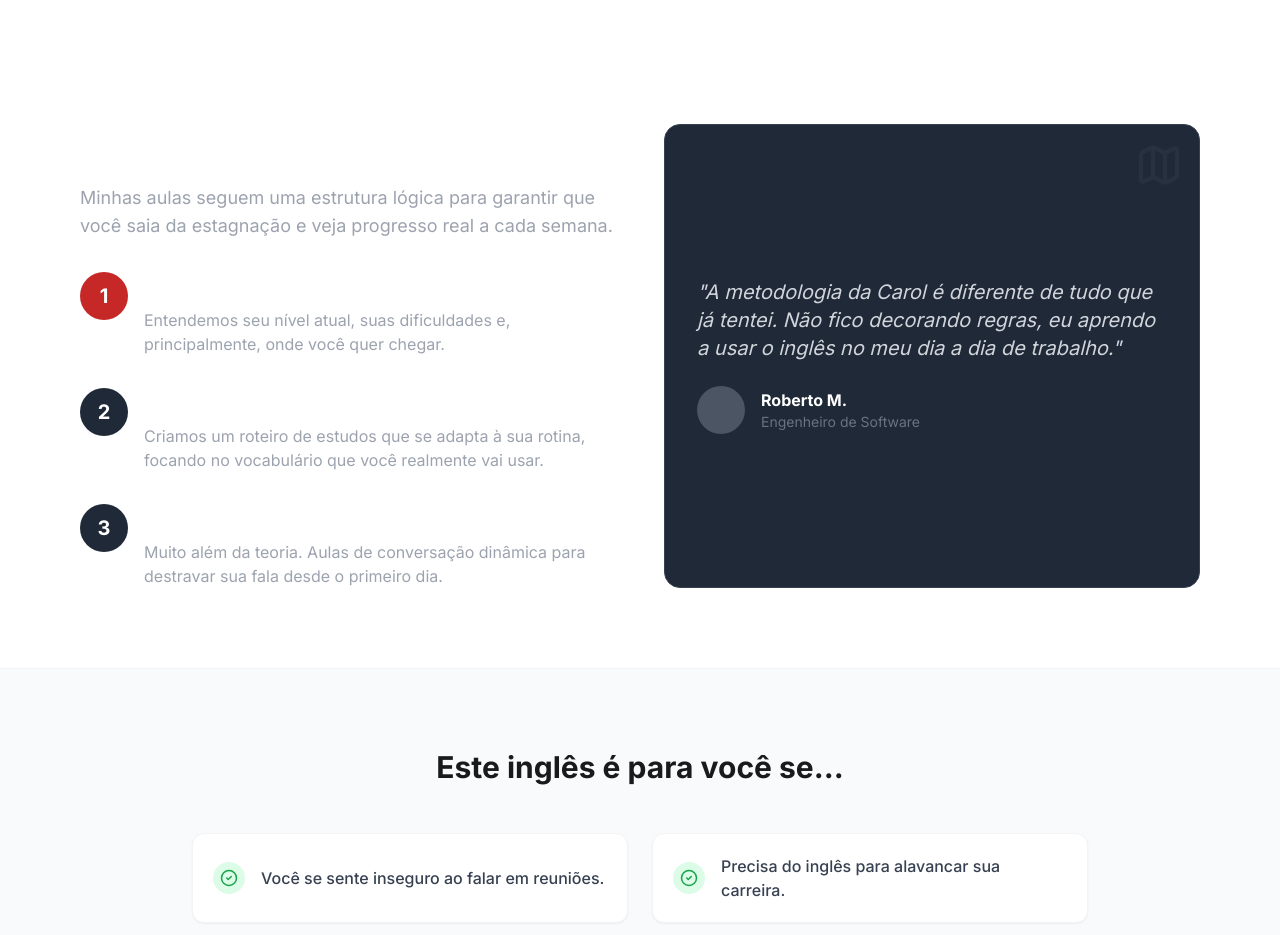
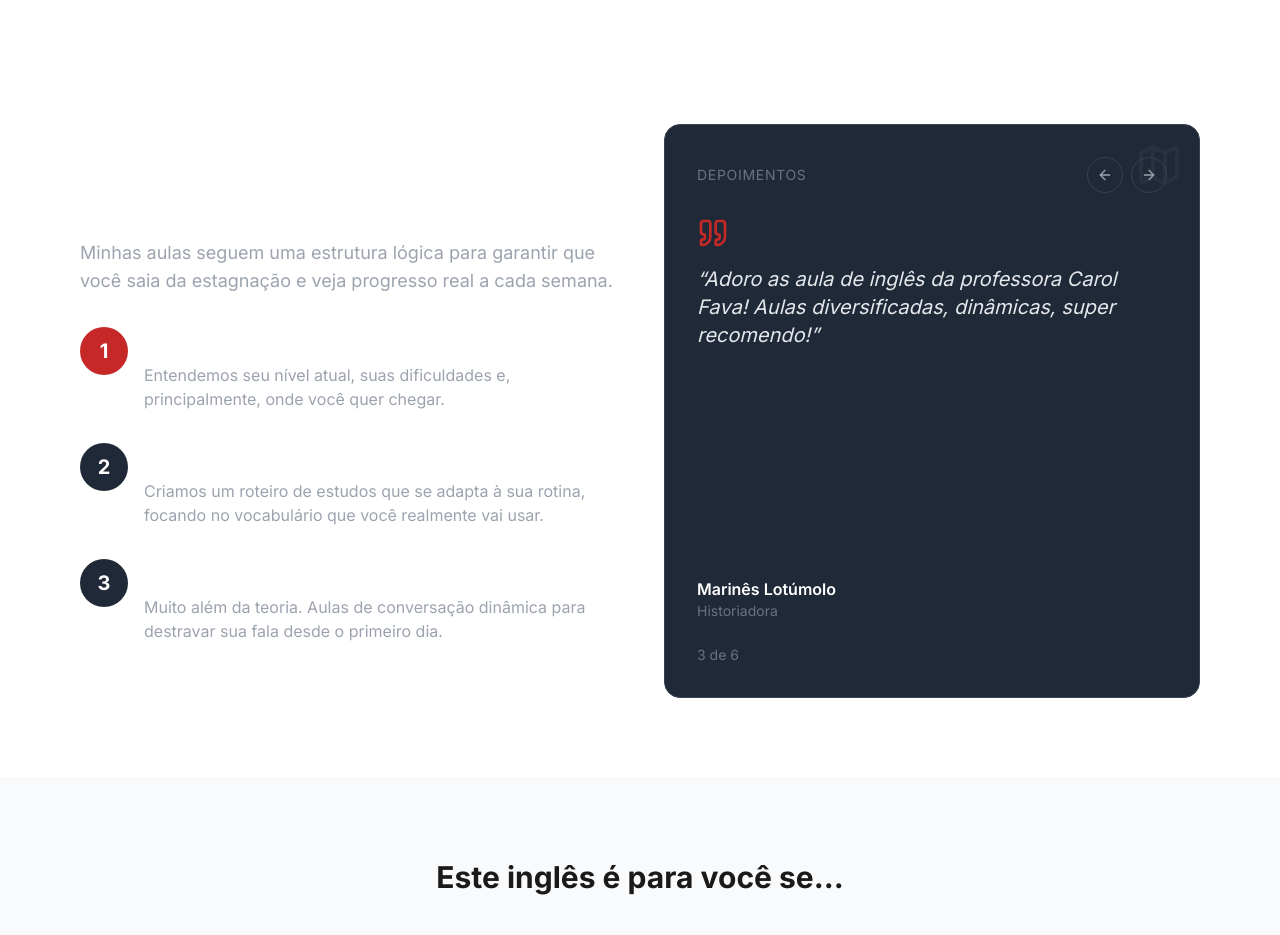
Before and after one commit to Winove33win/aula-de-ingles, a React (Vite) app: page /#/ in a window 1280 px wide. Shown: the part 1320-2255 px from the top of the page. Built offline with nearby package versions, Linux system fonts and the light colour scheme.

Commit message:
Adiciona autoplay ao carrossel

```diff
--- a/components/Header.tsx
+++ b/components/Header.tsx
@@ -2,6 +2,7 @@ import React, { useState, useEffect } from 'react';
 import { NavLink, useLocation } from 'react-router-dom';
 import { Menu, X, Phone } from 'lucide-react';
 import { NavRoute } from '../types';
+import { buildWhatsAppLink } from '../services/whatsapp';
 
 const Header: React.FC = () => {
   const [isOpen, setIsOpen] = useState(false);
@@ -59,7 +60,7 @@ const Header: React.FC = () => {
             </NavLink>
           ))}
           <a
-            href="https://wa.me/5511999999999" // Example WhatsApp
+            href={buildWhatsAppLink('Olá! Vim pelo site e quero falar sobre aulas de inglês.')}
             target="_blank"
             rel="noopener noreferrer"
             className="bg-brand-red text-white px-5 py-2 rounded-full text-sm font-semibold hover:bg-red-800 transition-colors flex items-center gap-2"
@@ -95,7 +96,7 @@ const Header: React.FC = () => {
             </NavLink>
           ))}
            <a
-            href="https://wa.me/5511999999999"
+            href={buildWhatsAppLink('Olá! Vim pelo site e quero falar sobre aulas de inglês.')}
             className="mt-2 w-full bg-green-600 text-white py-3 rounded-lg flex items-center justify-center gap-2 font-bold"
           >
             <Phone size={20} />
--- a/components/LevelTest.tsx
+++ b/components/LevelTest.tsx
@@ -3,6 +3,7 @@ import { MessageSquare, Sparkles, Loader2, RefreshCw, CheckCircle } from 'lucide
 import Button from './Button';
 import { assessEnglishLevel } from '../services/geminiService';
 import { AssessmentResult } from '../types';
+import { buildWhatsAppLink } from '../services/whatsapp';
 
 const LevelTest: React.FC = () => {
   const [text, setText] = useState('');
@@ -99,7 +100,7 @@ const LevelTest: React.FC = () => {
                 <RefreshCw size={18} /> Tentar Novamente
               </Button>
               <a
-                href={`https://wa.me/5511999999999?text=Olá, fiz o teste no site e meu nível deu ${result.cefrLevel}. Gostaria de saber mais sobre o curso ${result.recommendedCourse}.`}
+                href={buildWhatsAppLink(`Olá! Fiz o teste no site e meu nível deu ${result.cefrLevel}. Gostaria de saber mais sobre o curso ${result.recommendedCourse}.`)}
                 target="_blank"
                 rel="noreferrer"
                 className="flex-1"
--- a/pages/About.tsx
+++ b/pages/About.tsx
@@ -2,6 +2,7 @@ import React from 'react';
 import Section from '../components/Section';
 import Button from '../components/Button';
 import { Award, BookOpen, Heart } from 'lucide-react';
+import { buildWhatsAppLink } from '../services/whatsapp';
 
 const About: React.FC = () => {
   return (
@@ -23,7 +24,11 @@ const About: React.FC = () => {
               </p>
             </div>
             <div className="mt-8">
-              <a href="https://wa.me/5511999999999" target="_blank" rel="noreferrer">
+              <a
+                href={buildWhatsAppLink('Olá! Vim pela página Sobre e quero saber mais sobre as aulas.')}
+                target="_blank"
+                rel="noreferrer"
+              >
                 <Button>Vamos conversar?</Button>
               </a>
             </div>
--- a/pages/Home.tsx
+++ b/pages/Home.tsx
@@ -1,10 +1,73 @@
-import React from 'react';
+import React, { useEffect, useMemo, useState } from 'react';
 import { Link } from 'react-router-dom';
-import { ArrowRight, CheckCircle2, Globe, TrendingUp, Users, Map, Calendar, HelpCircle, MessageCircle } from 'lucide-react';
+import { ArrowLeft, ArrowRight, CheckCircle2, Globe, TrendingUp, Users, Map, Calendar, HelpCircle, MessageCircle, Quote } from 'lucide-react';
 import Section from '../components/Section';
 import Button from '../components/Button';
+import { buildWhatsAppLink } from '../services/whatsapp';
 
 const Home: React.FC = () => {
+  const testimonials = useMemo(
+    () => [
+      {
+        quote:
+          'Melhor professora, melhor aula e melhor método! Amo todas as aulas e sempre estou aprendendo mais. Carisma, empatia, um ótimo humor e vontade de ensinar é tudo que um bom professor precisa, e ela tem tudo isso de sobra!',
+        author: 'Lucas Filletti Nascimento',
+      },
+      {
+        quote:
+          'Nunca é tarde para aprender outra língua. Aos 50 anos resolvi enfrentar esse desafio que estava adiando há anos e por diversos motivos. Então, quando conheci a teacher Carol e seu método dinâmico, criativo e muito estimulante, tomei a decisão de estudar inglês. Posso dizer que foi um processo prazeroso e divertido esse aprendizado. O prazer foi ainda maior quando percebi que conseguia me comunicar com nativos. Obrigada querida professora por tornar esse meu sonho possível.',
+        author: 'Rosa A. C. Zoppi',
+      },
+      {
+        quote:
+          'Adoro as aula de inglês da professora Carol Fava! Aulas diversificadas, dinâmicas, super recomendo!',
+        author: 'Marinês Lotúmolo',
+        role: 'Historiadora',
+      },
+      {
+        quote:
+          'Conheci a professora Carol quando depois de um tempo eu quis voltar a estudar inglês para não perder a fluência. Falei com a Carol e ela se dispôs a dar aulas em um modelo super dinâmico onde cada aula era diferente da outra. Chegamos a fazer massinha de modelar ouvindo a receita em inglês. Super criativa. A pronúncia dela é perfeita e não mede esforços para que o aluno atinja os seus objetivos. She is really an awesome English Teacher.',
+        author: 'Luiz Machado',
+        role: 'Director in a Textile Company',
+      },
+      {
+        quote:
+          'A Teacher Carol é muito especial, tem paciência, conhecimento e didática para com seus alunos desde o básico, como eu.',
+        author: 'Silmara Freitas',
+        role: 'Psicóloga',
+      },
+      {
+        quote:
+          "I first had classes with Carol in Middle schoo, and back then I loved it. The classes were funny, interesting and very dinamic. She was able to make learning easy. So when I heard she was teaching online classes I just knew it was time to come back to study. And I'm very gratefull and happy for this.",
+        author: 'Nadine Pivetta',
+        role: 'Geologist',
+      },
+    ],
+    []
+  );
+  const [currentIndex, setCurrentIndex] = useState(0);
+  const [isPaused, setIsPaused] = useState(false);
+
+  useEffect(() => {
+    if (isPaused) {
+      return undefined;
+    }
+
+    const timer = window.setInterval(() => {
+      setCurrentIndex((prev) => (prev + 1) % testimonials.length);
+    }, 3000);
+
+    return () => window.clearInterval(timer);
+  }, [isPaused, testimonials.length]);
+
+  const handlePrev = () => {
+    setCurrentIndex((prev) => Math.max(prev - 1, 0));
+  };
+
+  const handleNext = () => {
+    setCurrentIndex((prev) => Math.min(prev + 1, testimonials.length - 1));
+  };
+
   return (
     <>
       {/* Hero Section */}
@@ -27,7 +90,11 @@ const Home: React.FC = () => {
               Aulas personalizadas focadas em comunicação real, negócios e desenvolvimento profissional. Chega de travar na hora de falar.
             </p>
             <div className="flex flex-col sm:flex-row gap-4">
-              <a href="https://wa.me/5511999999999" target="_blank" rel="noreferrer">
+              <a
+                href={buildWhatsAppLink('Olá! Vim pelo site e quero saber mais sobre as aulas.')}
+                target="_blank"
+                rel="noreferrer"
+              >
                 <Button>Fale comigo no WhatsApp</Button>
               </a>
               <Link to="/courses">
@@ -148,19 +215,62 @@ const Home: React.FC = () => {
               </div>
             </div>
           </div>
-          <div className="relative h-full min-h-[400px] bg-gray-800 rounded-2xl p-8 flex flex-col justify-center border border-gray-700">
-             <div className="absolute top-4 right-4 text-gray-600">
+          <div
+            className="relative h-full min-h-[400px] bg-gray-800 rounded-2xl p-8 flex flex-col justify-center border border-gray-700"
+            onMouseEnter={() => setIsPaused(true)}
+            onMouseLeave={() => setIsPaused(false)}
+          >
+             <div className="absolute top-4 right-4 text-gray-600 z-0">
                <Map size={48} opacity={0.2} />
              </div>
-             <blockquote className="text-xl italic text-gray-300 mb-6">
-               "A metodologia da Carol é diferente de tudo que já tentei. Não fico decorando regras, eu aprendo a usar o inglês no meu dia a dia de trabalho."
-             </blockquote>
-             <div className="flex items-center gap-4">
-               <div className="w-12 h-12 bg-gray-600 rounded-full"></div>
-               <div>
-                 <p className="font-bold text-white">Roberto M.</p>
-                 <p className="text-sm text-gray-500">Engenheiro de Software</p>
+             <div className="relative z-10 flex items-center justify-between mb-6">
+               <span className="text-sm uppercase tracking-wider text-gray-500">Depoimentos</span>
+               <div className="flex items-center gap-2">
+                 <button
+                   type="button"
+                   onClick={handlePrev}
+                   disabled={currentIndex === 0}
+                   className="w-9 h-9 rounded-full border border-gray-700 text-gray-400 flex items-center justify-center disabled:opacity-40 disabled:cursor-not-allowed hover:border-brand-red hover:text-brand-red transition-colors"
+                   aria-label="Depoimento anterior"
+                 >
+                   <ArrowLeft size={16} />
+                 </button>
+                 <button
+                   type="button"
+                   onClick={handleNext}
+                   disabled={currentIndex === testimonials.length - 1}
+                   className="w-9 h-9 rounded-full border border-gray-700 text-gray-400 flex items-center justify-center disabled:opacity-40 disabled:cursor-not-allowed hover:border-brand-red hover:text-brand-red transition-colors"
+                   aria-label="Próximo depoimento"
+                 >
+                   <ArrowRight size={16} />
+                 </button>
                </div>
+             </div>
+
+             <div className="overflow-hidden">
+               <div
+                 className="flex transition-transform duration-500 ease-out"
+                 style={{ transform: `translateX(-${currentIndex * 100}%)` }}
+               >
+                 {testimonials.map((item, idx) => (
+                   <div key={idx} className="w-full flex-shrink-0">
+                     <div className="flex flex-col h-full">
+                       <Quote size={32} className="text-brand-red mb-4" />
+                       <blockquote className="text-xl italic text-gray-200 mb-6">
+                         “{item.quote}”
+                       </blockquote>
+                       <div className="mt-auto">
+                         <p className="font-semibold text-white">{item.author}</p>
+                         {item.role && <p className="text-sm text-gray-500">{item.role}</p>}
+                       </div>
+                     </div>
+                   </div>
+                 ))}
+               </div>
+             </div>
+
+             <div className="mt-6 text-sm text-gray-500">
+               {currentIndex + 1} de {testimonials.length}
              </div>
           </div>
         </div>
@@ -259,7 +369,11 @@ const Home: React.FC = () => {
         <p className="text-red-100 text-lg mb-8 max-w-2xl mx-auto">
           Agende uma conversa gratuita de 15 minutos para nos conhecermos e traçarmos seu plano de estudos.
         </p>
-        <a href="https://wa.me/5511999999999" target="_blank" rel="noreferrer">
+        <a
+          href={buildWhatsAppLink('Olá! Quero agendar uma conversa gratuita de 15 minutos.')}
+          target="_blank"
+          rel="noreferrer"
+        >
           <Button variant="white" className="mx-auto">
             Falar no WhatsApp Agora
           </Button>
--- /dev/null
+++ b/services/whatsapp.ts
@@ -0,0 +1,12 @@
+export const WHATSAPP_NUMBER = '5516993000388';
+export const WHATSAPP_DISPLAY = '+55 16 99300-0388';
+
+export const buildWhatsAppLink = (message?: string) => {
+  const baseUrl = `https://wa.me/${WHATSAPP_NUMBER}`;
+
+  if (!message) {
+    return baseUrl;
+  }
+
+  return `${baseUrl}?text=${encodeURIComponent(message)}`;
+};
```
Also changed, not shown: pages/Contact.tsx (+14 -3 lines), pages/Courses.tsx (+11 -2 lines).
